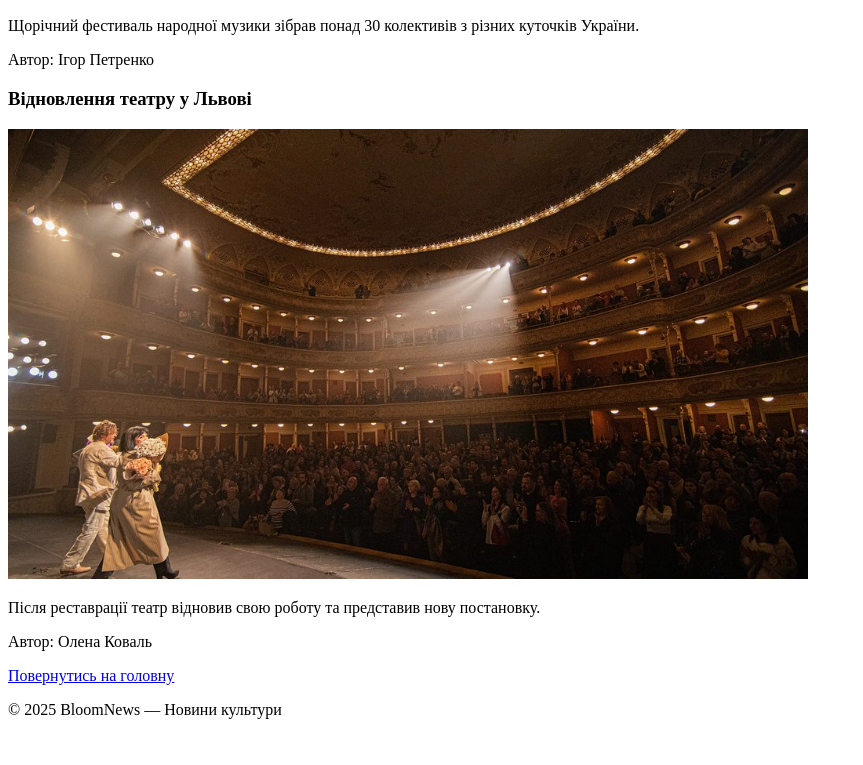
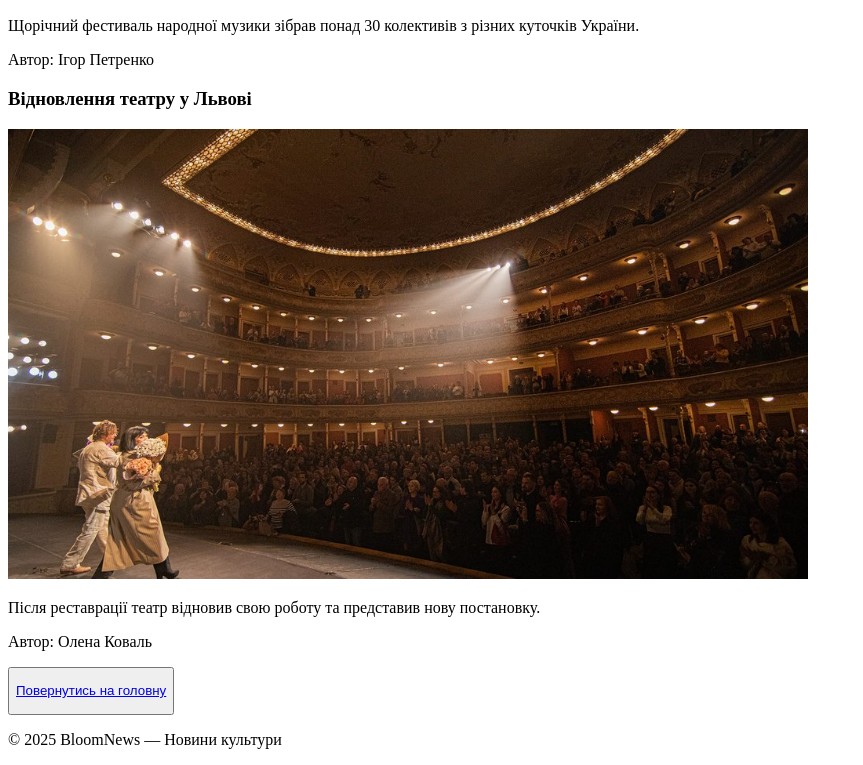
Before and after one commit to bubron/Front_L1, a plain HTML site: page culture.html in a window 1280 px wide. Shown: the part 1260-2025 px from the top of the page, without its empty margins (0-863 px from the left). Before the commit the page ends 1995 px from the top, so only its background shows below. Drawn offline with Linux system fonts and the light colour scheme.

Commit message:
Add button.

```diff
--- a/culture.html
+++ b/culture.html
@@ -42,7 +42,7 @@
     <p>Автор: Олена Коваль</p>
   </article>
 
-  <p><a href="index.html">Повернутись на головну</a></p>
+  <button><p><a href="index.html">Повернутись на головну</a></p></button>
 </main>
 
 <footer>
```
